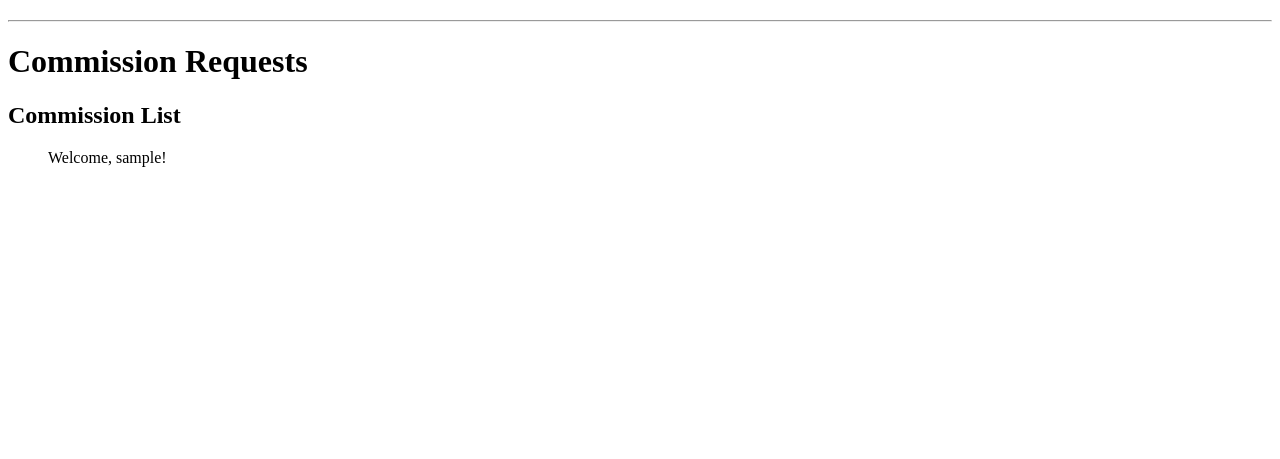
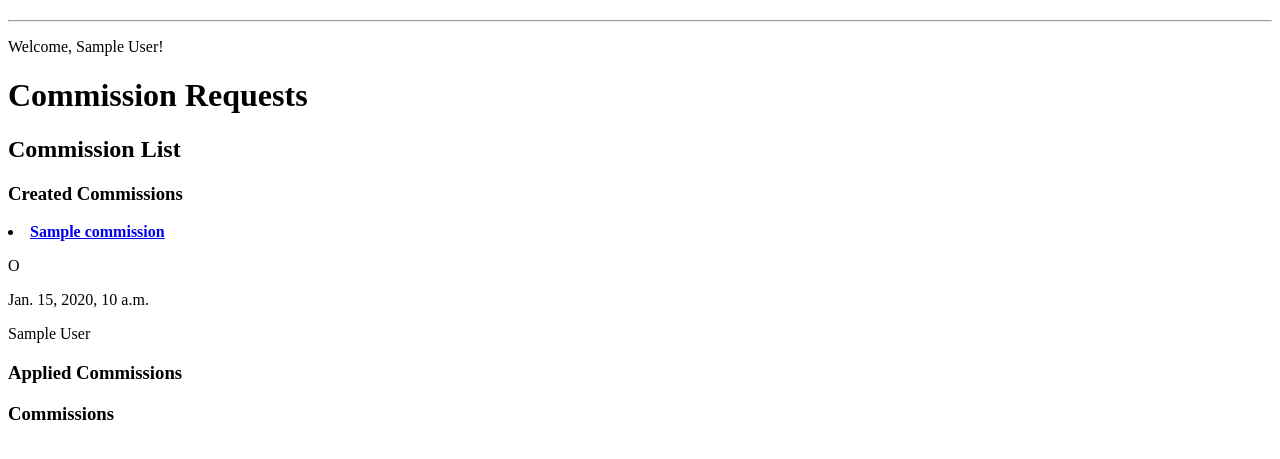
Before and after one commit to lioraongsamson-sketch/commongrounds-F-20, a Django app: page /commissions/requests/ in a window 1280 px wide. Shown: the part 101-560 px from the top of the page. Run offline with Django 5.2, Linux system fonts and the light colour scheme; a user stored in the database is signed in; tables that the repository leaves empty hold one stand-in row (values such as "Sample post"); data that the repository does not hold is empty.

Commit message:
Edited list and detail views

```diff
--- a/commongrounds/commissions/models.py
+++ b/commongrounds/commissions/models.py
@@ -58,6 +58,15 @@ class Job(models.Model):
     manpower_required = models.PositiveIntegerField()
     status = models.CharField(choices=STATUSES, default=STATUSES[0])
 
+    def __str__(self):
+        return str(self.commission.title + ": " + self.role)
+
+    def get_accepted_apps(self):
+        return self.job_application.filter(status=JobApplication.STATUSES[1][0]).count()
+
+    def is_full(self):
+        return self.get_accepted_apps() >= self.manpower_required
+
     class Meta:
         ordering = ["status", "-manpower_required", "role"]
 
@@ -70,8 +79,17 @@ class JobApplication(models.Model):
         null=True,
         related_name='job_application'
     )
+    applicant = models.ForeignKey(
+        Profile,
+        on_delete=models.CASCADE,
+        null=True,
+        related_name='job_application'
+    )
     status = models.CharField(choices=STATUSES, default=STATUSES[0])
     applied_on = models.DateTimeField(auto_now_add=True)
 
+    def __str__(self):
+        return str(self.applicant.display_name + ": " + self.job.role)
+
     class Meta:
         ordering = ["status", "-applied_on"]
--- a/commongrounds/commissions/templates/request_list.html
+++ b/commongrounds/commissions/templates/request_list.html
@@ -1,31 +1,50 @@
 {% extends 'base.html' %}
 
 {% block content %}
+    <p>Welcome, {{ user.profile.display_name }}!</p>
     <h1>Commission Requests</h1>
     <h2>Commission List</h2>
+
     {% if user.is_authenticated %}
-        <ul>
-            <p>Welcome, {{ user.username }}!</p>
-            {% for commission in commission_list %}
-                {% if commission.maker == user.username %}
+        <h3>Created Commissions</h3>
+        {% for commission in created_commissions %}
             <li>
                 <a href="{{ commission.get_absolute_url }}"><b>{{ commission.title }}</b></a>
+                <p>{{ commission.status }}</p>
                 <p>{{ commission.created_on }}</p>
+                <p>{{ commission.maker }}</p>
             </li>
-                {% endif %}
         {% endfor %}
-        </ul>
-    {% else %}
-        <p>{{ user.username }}</p>
-        <p>Created</p>
-        <ul>
-            {% for commission in commission_list %}
+
+        <h3>Applied Commissions</h3>
+        {% for commission in applied_commissions %}
             <li>
                 <a href="{{ commission.get_absolute_url }}"><b>{{ commission.title }}</b></a>
+                <p>{{ commission.status }}</p>
                 <p>{{ commission.created_on }}</p>
+                <p>{{ commission.maker }}</p>
             </li>
         {% endfor %}
-        </ul>
-        <p>Applied</p>
+
+        <h3>Commissions</h3>
+        {% for commission in remaining_commissions %}
+            <li>
+                <a href="{{ commission.get_absolute_url }}"><b>{{ commission.title }}</b></a>
+                <p>{{ commission.status }}</p>
+                <p>{{ commission.created_on }}</p>
+                <p>{{ commission.maker }}</p>
+            </li>
+        {% endfor %}
+
+    {% else %}
+        {% for commission in all_commissions %}
+            <li>
+                <a href="{{ commission.get_absolute_url }}"><b>{{ commission.title }}</b></a>
+                <p>{{ commission.status }}</p>
+                <p>{{ commission.created_on }}</p>
+                <p>{{ commission.maker }}</p>
+            </li>
+        {% endfor %}
     {% endif %}
+
 {% endblock %}
--- a/commongrounds/commissions/urls.py
+++ b/commongrounds/commissions/urls.py
@@ -1,11 +1,14 @@
 from django.urls import path
-from .views import CommissionListView, CommissionDetailView
+from .views import CommissionListView, CommissionDetailView, CommissionCreateView, CommissionUpdateView
 
 
 urlpatterns = [
     path('requests/', CommissionListView.as_view(), name='request_list'),
     path('request/<int:pk>',
-         CommissionDetailView.as_view(), name='request_detail')
+         CommissionDetailView.as_view(), name='request_detail'),
+    path('request/add', CommissionCreateView.as_view(), name='request_create'),
+    path('request/<int:pk>/edit', CommissionUpdateView.as_view(), name='request_update'),
+
 ]
 
 app_name = "commissions"
--- a/commongrounds/commissions/views.py
+++ b/commongrounds/commissions/views.py
@@ -1,18 +1,75 @@
 from django.views.generic.list import ListView
 from django.views.generic.detail import DetailView
 from django.views.generic.edit import CreateView, UpdateView
-from .models import Commission
+from django.contrib.auth.mixins import LoginRequiredMixin
+from .models import Commission, Job
+from django.db.models import Sum, Q
+from .forms import JobApplicationForm
 
+
+# STATUSES = [('O', 'Open'), ('F', 'Full'),('C', 'Completed'), ('D', 'Discontinued')]
 
 class CommissionListView(ListView):
     model = Commission
     template_name = "request_list.html"
-    ordering = ["status", "-created_on"]
+
+    def get_context_data(self, **kwargs):
+        ctx = super().get_context_data(**kwargs)
+        if self.request.user.is_authenticated:
+            pf = self.request.user.profile
+            ctx['created_commissions'] = Commission.objects.filter(
+                maker=pf
+            )
+            ctx['applied_commissions'] = Commission.objects.filter(
+                job__job_application__applicant=pf
+            )
+            ctx['remaining_commissions'] = Commission.objects.exclude(
+                job__job_application__applicant=pf).exclude(
+                maker=pf
+                )
+        else:
+            ctx['all_commissions'] = Commission.objects.all()
+
+        return ctx
+
+    # NOT COMPLETED: SORTING
 
 
 class CommissionDetailView(DetailView):
     model = Commission
     template_name = "request_detail.html"
+
+    def get_context_data(self, **kwargs):
+        ctx = super().get_context_data(**kwargs)
+        jobs = self.object.job.all()
+
+        total_manpower = jobs.aggregate(Sum('manpower_required'))
+        mp = total_manpower['manpower_required__sum'] or 0
+
+        accepted_signees = jobs.aggregate(
+            accepted=Sum('job_application', filter=Q(job_application__status='A'))
+        )['accepted'] or 0
+
+
+        ctx['total_manpower'] = mp
+        ctx['open_manpower'] = mp - accepted_signees
+
+        return ctx
+
+    def post(self, request, *args, **kwargs):
+        job_app = JobApplicationForm(request.POST)
+        self.object = self.get_object()
+
+        if job_app.is_valid():
+            job_app.save()
+            return self.get(request, *args,**kwargs)
+
+        else:
+            self.object_list = self.get_queryset()
+            ctx = self.get_context_data(**kwargs)
+            ctx['application'] = job_app
+            return self.render_to_response(ctx)
+
 
 
 class CommissionCreateView(CreateView):
@@ -23,5 +80,5 @@ class CommissionCreateView(CreateView):
 
 class CommissionUpdateView(UpdateView):
     model = Commission
-    template_name = "request_detail.html"
+    template_name = "request_form.html"
     fields = '__all__'
```
Also changed, not shown: commongrounds/commissions/forms.py (added, +7 -0 lines), commongrounds/commissions/templates/request_detail.html (+40 -0 lines), commongrounds/commissions/templates/request_form.html (added, +8 -0 lines), commongrounds/commissions/migrations/0005_jobapplication_applicant.py (added). Lines whose indentation alone changed are shown as unchanged.
